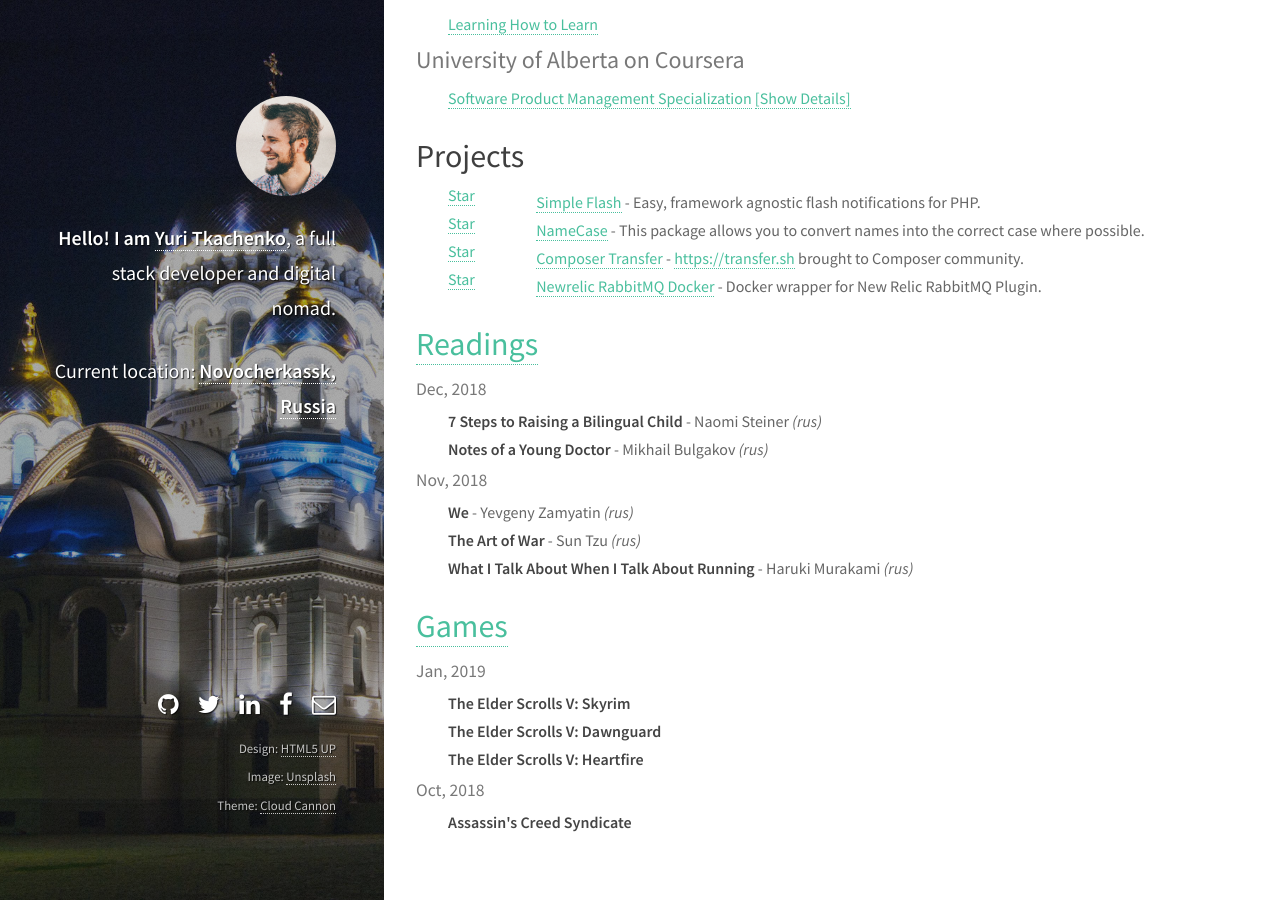
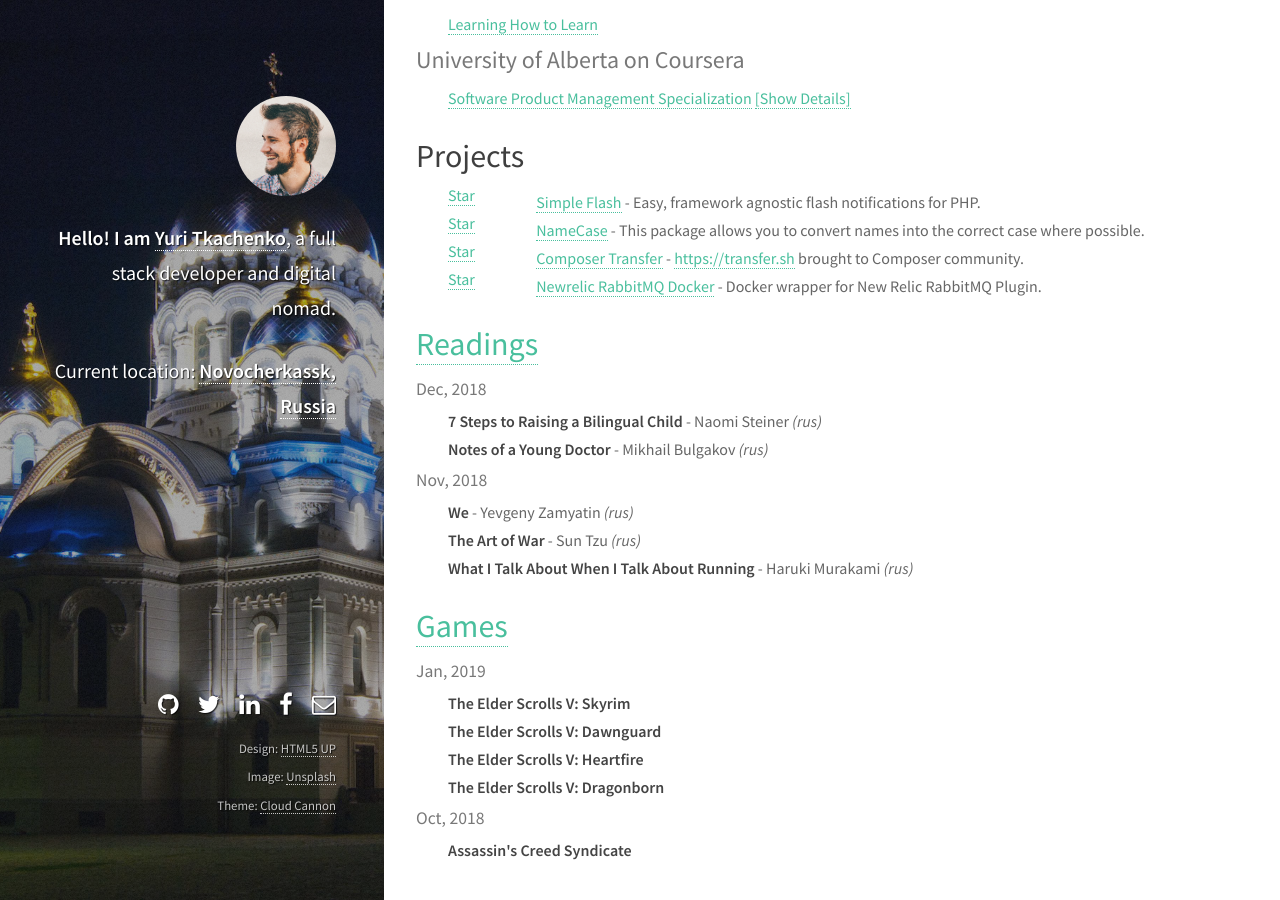
Before and after one commit to tamtamchik/tamtamchik.github.io, a Jekyll site: the page built from index.html, in a window 1280 px wide and 900 px high, scrolled down 532 px. Built offline with Jekyll 4.4.1, drawn with Linux system fonts in a browser that asks for light colours.

Commit message:
Update games.yml

```diff
--- a/_data/games.yml
+++ b/_data/games.yml
@@ -3,6 +3,8 @@
     - name: "The Elder Scrolls V: Skyrim"
     - name: "The Elder Scrolls V: Dawnguard"
     - name: "The Elder Scrolls V: Heartfire"
+    - name: "The Elder Scrolls V: Dragonborn"
+
 
 - date: 2018-10-01
   games:
```
